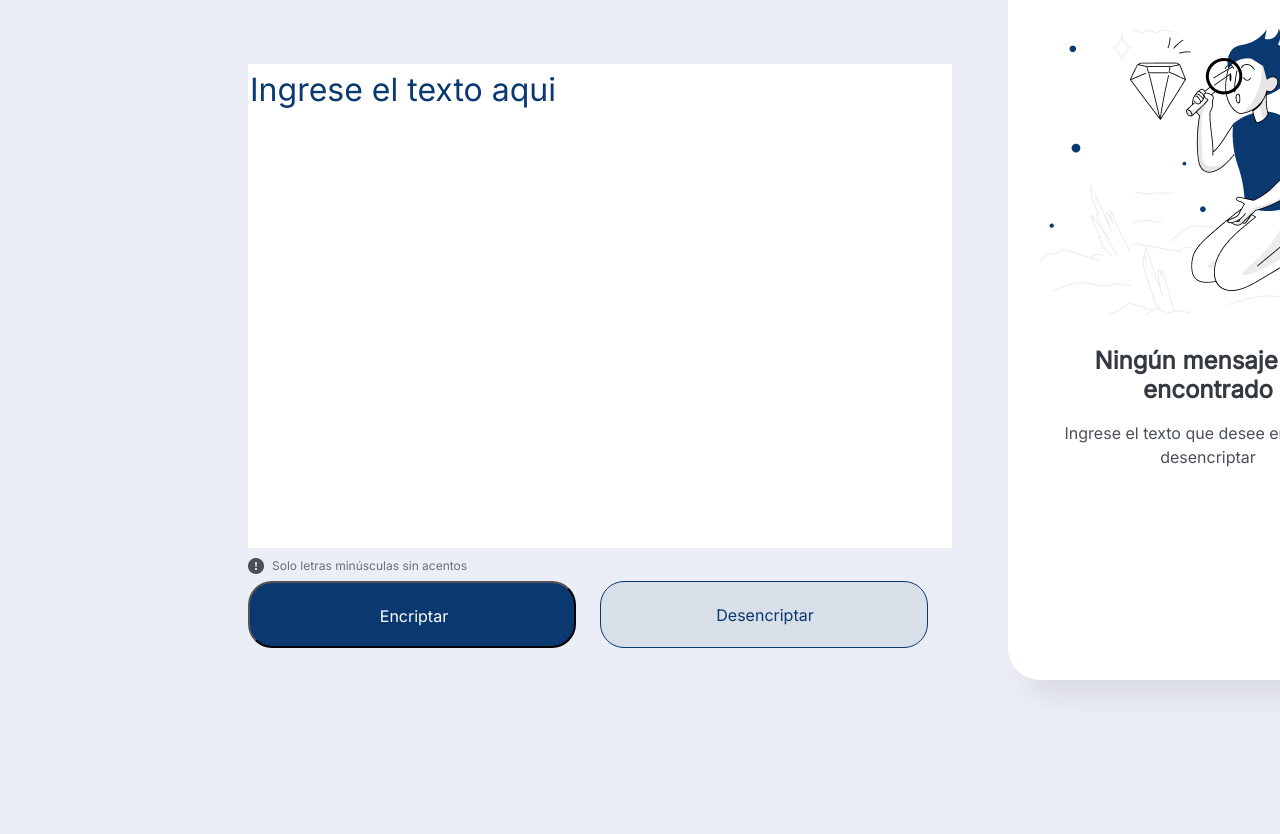
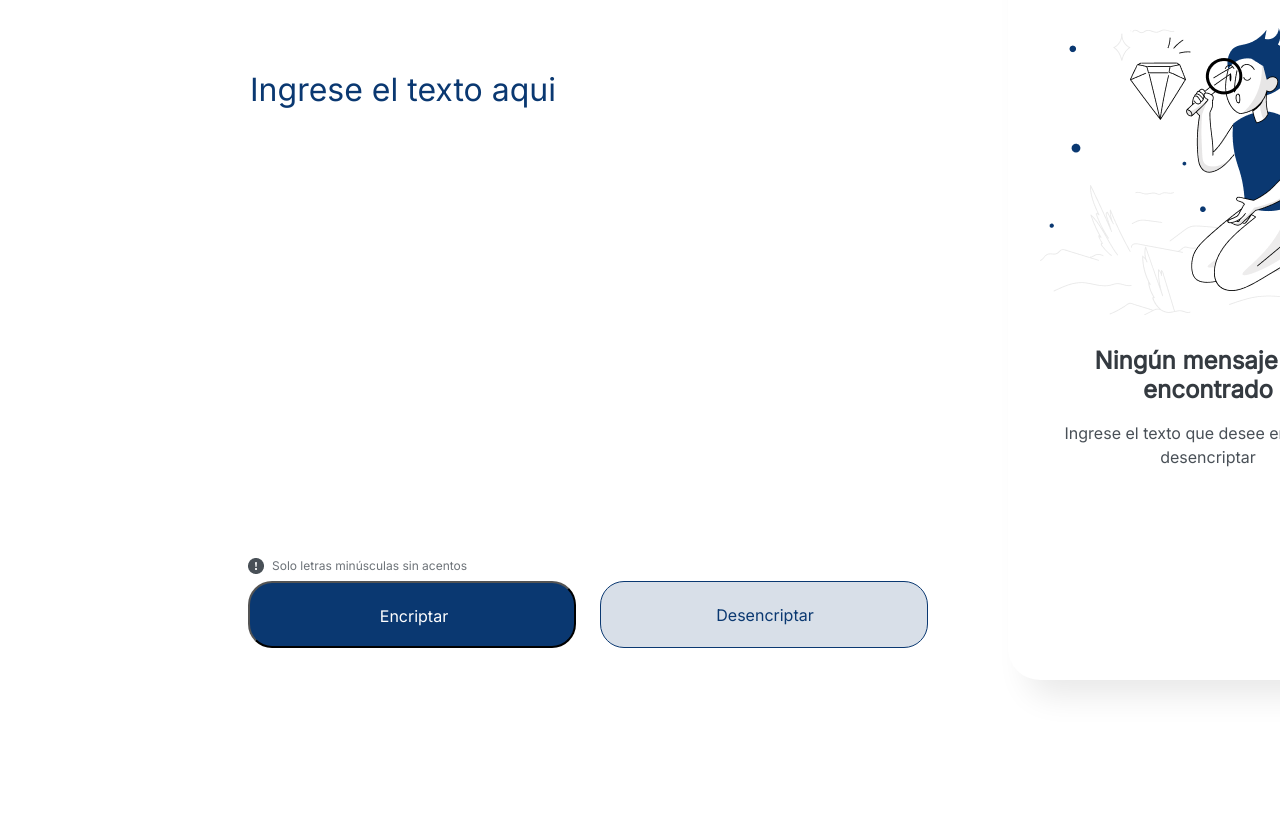
Before and after one commit to CrisDaniel/ChallengeONE--Encriptador-y_desencriptador, a plain HTML site: page index.html in a window 1280 px wide. Shown: the part 112-946 px from the top of the page. Drawn offline with Linux system fonts and the light colour scheme.

Commit message:
Actualizado

```diff
--- a/css/style.css
+++ b/css/style.css
@@ -2,7 +2,7 @@ body{
     position: relative;
     width: 1440px;
     height: 1024px;
-    background: #eceef7;
+    /*background: #eceef7;*/
 }
 
 .logoAlura{
```
